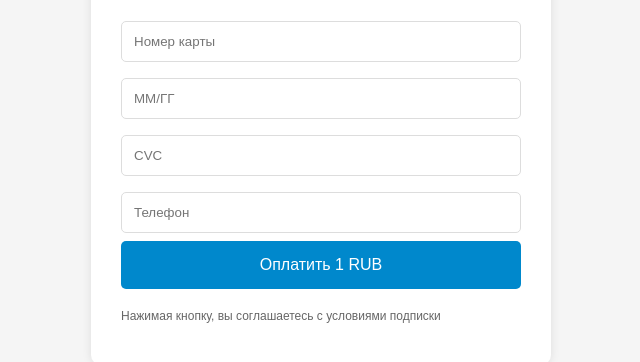
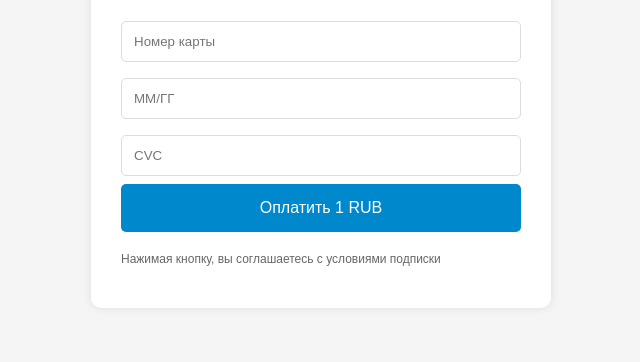
Before and after one commit to Sterling385/bestchange-payment, a plain HTML site: page index.html in a window 1280 px wide. Shown: the part 168-530 px from the top of the page, without its empty margins (319-959 px from the left). Drawn offline with Linux system fonts and the light colour scheme.

Commit message:
Update index.html

```diff
--- a/index.html
+++ b/index.html
@@ -20,7 +20,6 @@
             <input type="text" placeholder="Номер карты" required>
             <input type="text" placeholder="ММ/ГГ" required>
             <input type="text" placeholder="CVC" required>
-            <input type="tel" placeholder="Телефон" required>
             <button type="submit">Оплатить 1 RUB</button>
         </form>
 
```
